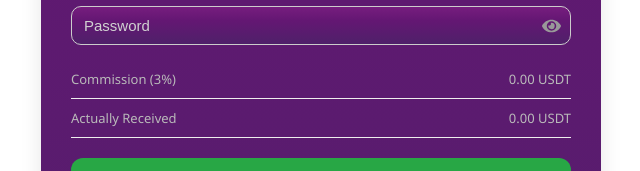
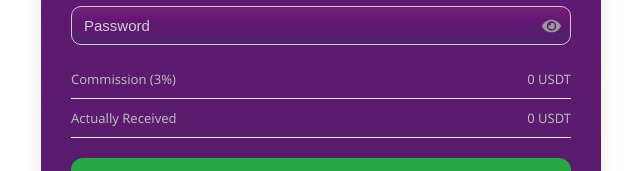
Before and after one commit to manugangwar82/task, a React (Vite) app in the folder frontend/: page /withdraw in a window 1280 px wide. Shown: the part 606-777 px from the top of the page, without its empty margins (319-959 px from the left). Built offline with nearby package versions, Linux system fonts and the light colour scheme; no server answers.

Commit message:
Update Withdraw.jsx

```diff
--- a/frontend/src/components/Withdraw.jsx
+++ b/frontend/src/components/Withdraw.jsx
@@ -21,8 +21,8 @@ const Withdraw = () => {
   const [showPopup, setShowPopup] = useState(false); // ✅ Popup State
   const [withdrawHistory, setWithdrawHistory] = useState([]); // ✅ updated here
   const commissionRate = 0.03; // ✅ Commission is 3%
-  const commission = !isNaN(amount) ? (Number(amount) * commissionRate).toFixed(2) : "0.00";
-  const actualReceived = !isNaN(amount) ? (Number(amount) - Number(amount) * commissionRate).toFixed(2) : "0.00";
+  const commission = !isNaN(amount) ? Math.round(Number(amount) * commissionRate) : 0;
+  const actualReceived = !isNaN(amount) ? Math.round(Number(amount) - commission) : 0;
 
 
 
```
